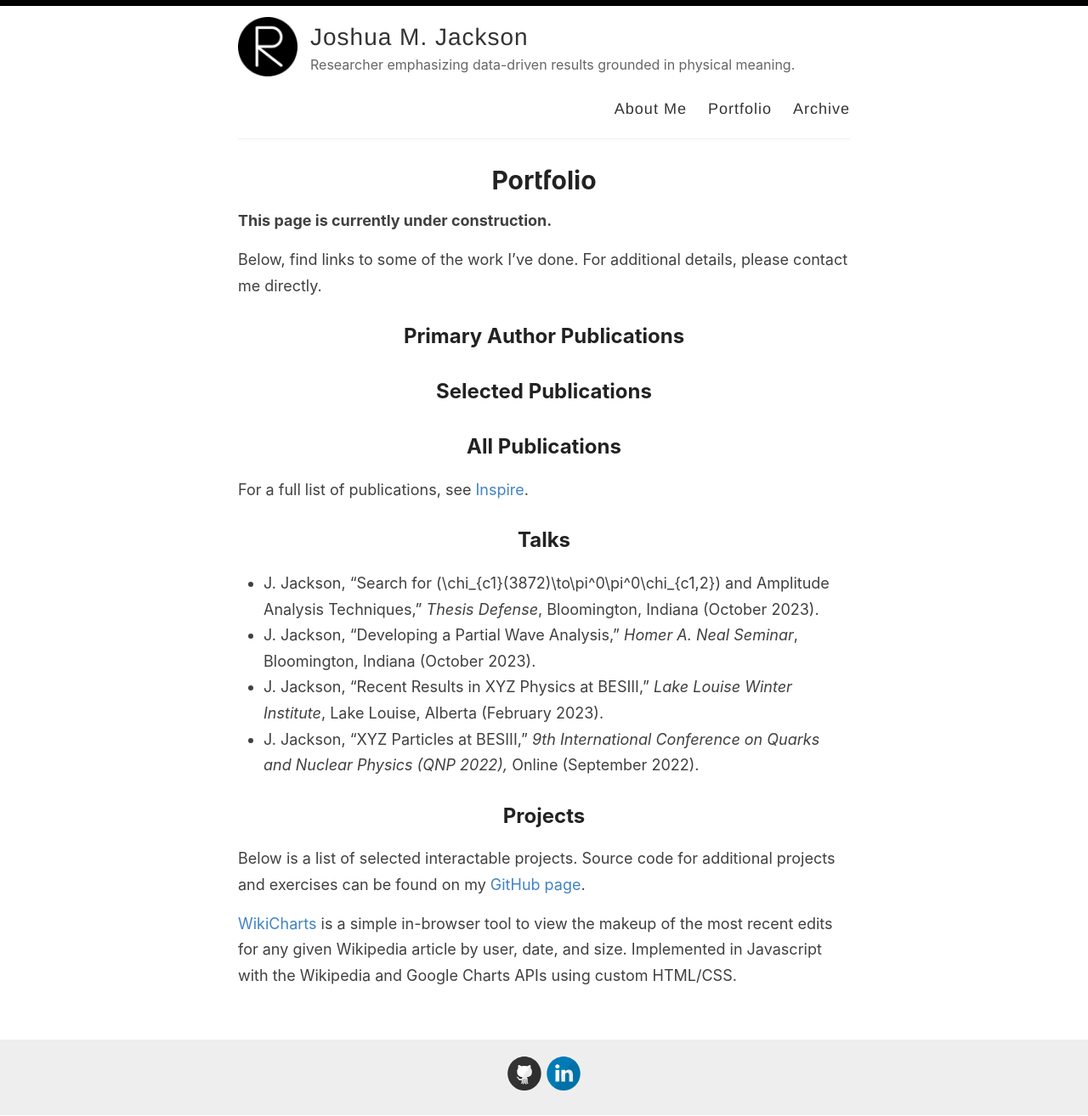
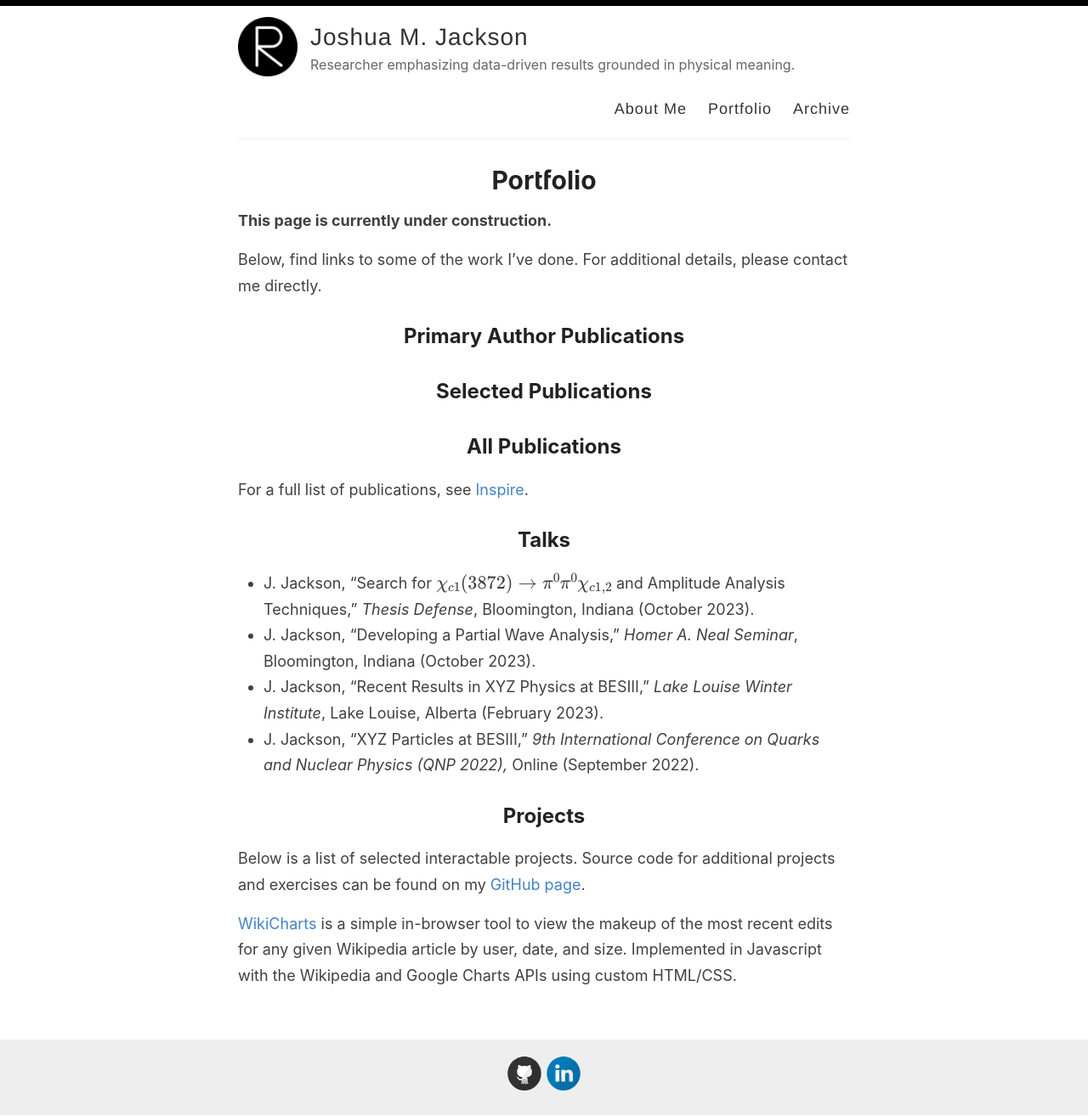
Before and after one commit to joshuamjaxon/joshuamjaxon.github.io, a Jekyll site: the page built from _pages/portfolio.md, in a window 1280 px wide. Shown: the whole page at 85% size. Built offline with Jekyll 4.4.1, drawn with Linux system fonts in a browser that asks for light colours.

Commit message:
Escape delimiters

```diff
--- a/_pages/portfolio.md
+++ b/_pages/portfolio.md
@@ -17,7 +17,7 @@ Below, find links to some of the work I've done. For additional details, please
 For a full list of publications, see [Inspire](https://inspirehep.net/literature?sort=mostrecent&size=25&page=1&q=cn%20besiii%20and%20a%20jackson).
 
 ## Talks
-- J. Jackson, "Search for \(\chi_{c1}(3872)\to\pi^0\pi^0\chi_{c1,2}\) and Amplitude Analysis Techniques," *Thesis Defense*, Bloomington,
+- J. Jackson, "Search for \\(\chi_{c1}(3872)\to\pi^0\pi^0\chi_{c1,2}\\) and Amplitude Analysis Techniques," *Thesis Defense*, Bloomington,
 Indiana (October 2023).
 - J. Jackson, "Developing a Partial Wave Analysis," *Homer A. Neal Seminar*, Bloomington,
 Indiana (October 2023).
```
